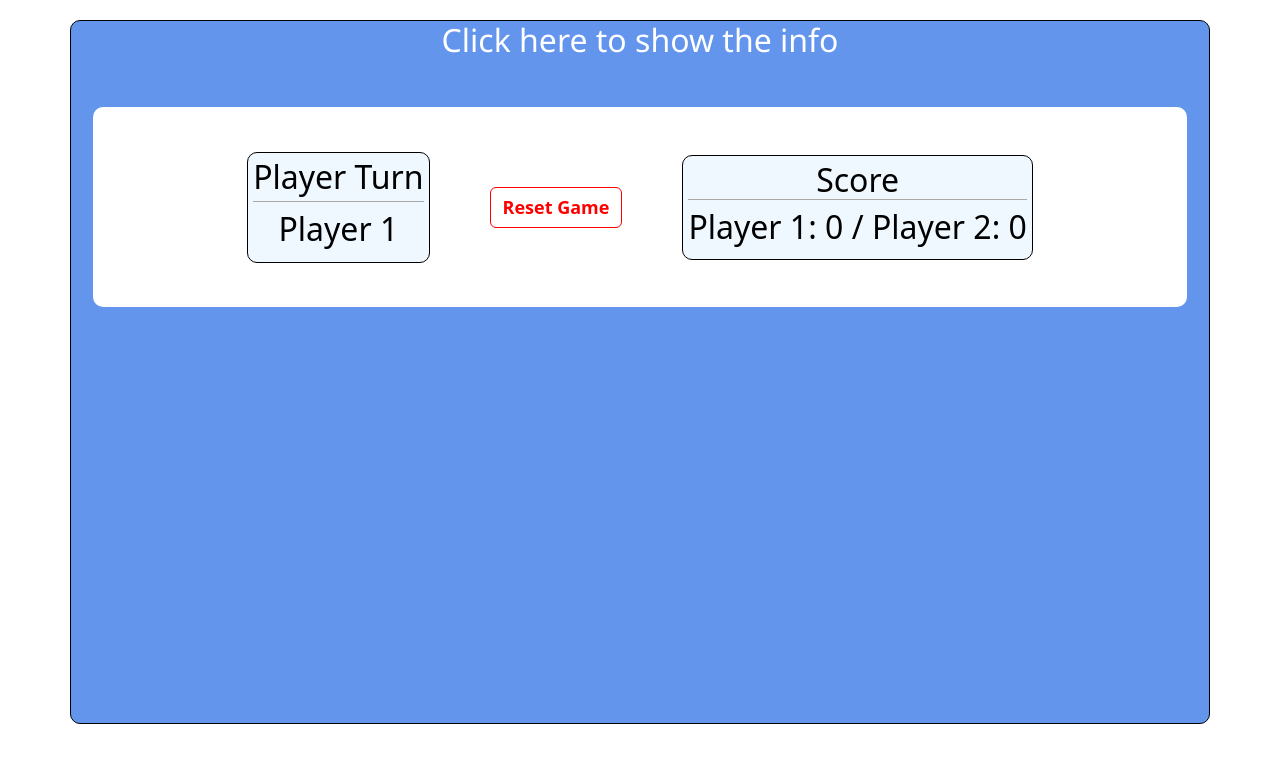
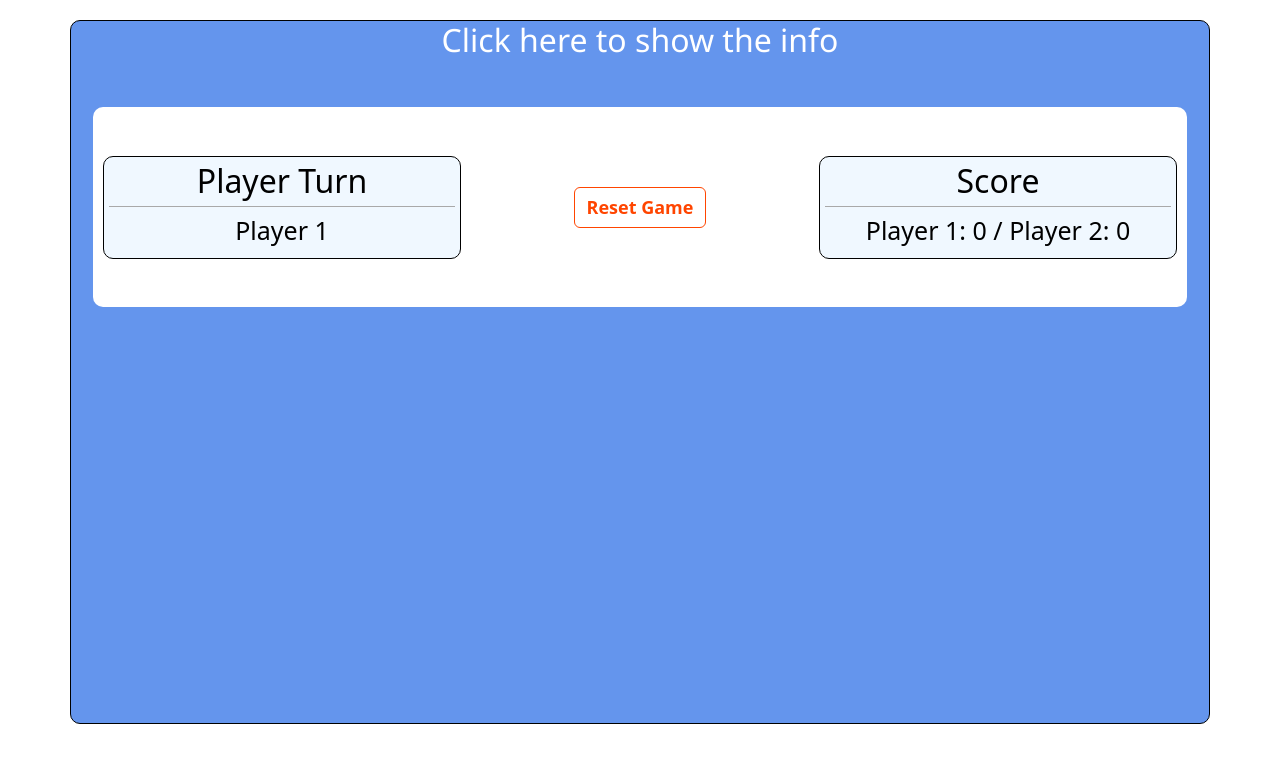
Before and after one commit to GuilleOk/quetionsGame, a React (Vite) app: page / in a window 1280 px wide. Shown: the top 762 px of the page. Built offline with nearby package versions, Linux system fonts and the light colour scheme; no server answers.

Commit message:
Proyecto terminado

```diff
--- a/src/app.jsx
+++ b/src/app.jsx
@@ -31,14 +31,16 @@ const App = () => {
   return (
     <div className='container containerGame mt-5'>
       <h1 className='header mb-5' onClick={handlerHeader}>Click here to show the info</h1>
-      <div className='d-flex containerPlayerTurn justify-content-center align-items-center my-2'>
-        <div style={{ border: '1px solid black', borderRadius: '10px', padding: '5px', backgroundColor: 'aliceblue', color: 'black' }}>
+      <div className='d-flex row containerPlayerTurn justify-content-center align-items-center my-2'>
+        <div className='col-4' style={{ border: '1px solid black', borderRadius: '10px', padding: '5px', backgroundColor: 'aliceblue', color: 'black' }}>
           <h2 style={{ textAlign: 'center', borderBottom: '1px solid darkgray', paddingBottom: '5px' }}>Player Turn</h2>
-          <h2 style={{ textAlign: 'center' }}>{playerTurn ? 'Player 1' : 'Player 2'}</h2>
+          <h2 style={{ textAlign: 'center', fontSize: '25px' }}>{playerTurn ? 'Player 1' : 'Player 2'}</h2>
         </div>
-        <button className='btn btn-outline-secondary' onClick={handlerReset}>Reset Game</button>
-        <div style={{ border: '1px solid black', borderRadius: '10px', padding: '5px', backgroundColor: 'aliceblue', color: 'black' }}>
-          <h2 style={{ textAlign: 'center', borderBottom: '1px solid darkgray' }}>Score</h2>
+        <div className='col-4 d-flex justify-content-center'>
+          <button className='btn btn-outline-secondary' onClick={handlerReset}>Reset Game</button>
+        </div>
+        <div className='col-4' style={{ border: '1px solid black', borderRadius: '10px', padding: '5px', backgroundColor: 'aliceblue', color: 'black' }}>
+          <h2 style={{ textAlign: 'center', borderBottom: '1px solid darkgray', paddingBottom: '5px' }}>Score</h2>
           <PointsTable playerPoints={playerPoints} />
         </div>
       </div>
--- a/src/components/ActualQuestion.jsx
+++ b/src/components/ActualQuestion.jsx
@@ -1,5 +1,6 @@
 /* eslint-disable camelcase */
 import React from 'react'
+import { decodeHtmlEntities } from '../handlers/stringsConverter'
 
 const ActualQuestion = ({ questions, question, setTotalAnswers, totalAnswers, numberOfQuestionToShow, correct_Answer, incorrect_Answers, playerPoints, setPlayerPoints, playerTurn, setPlayerTurn, winner, setWinner }) => {
   if (questions.length === 0 || numberOfQuestionToShow === 11) {
@@ -28,7 +29,7 @@ const ActualQuestion = ({ questions, question, setTotalAnswers, totalAnswers, nu
     }
     return (
       <div className='actualQuestion'>
-        <h1 className='questionToShow' style={{ color: 'blue' }}>{question}</h1>
+        <h1 className='questionToShow' style={{ color: 'white' }}>{decodeHtmlEntities(question)}</h1>
         <div className='d-none alertIncorrectAnswer'>
           <h2 className='h2IncorrectAnswer'>Incorrect Answer</h2>
           <button className='btn buttonHandlerAlert' onClick={handleAlert}>Close</button>
@@ -36,7 +37,7 @@ const ActualQuestion = ({ questions, question, setTotalAnswers, totalAnswers, nu
         <div className='row mt-4 mb-2 answers'>
           <div className='col-lg-3'>
             <div className='d-flex justify-content-center'>
-              <button className='btn answerContainer' onClick={() => handlerAnswer(correct_Answer)}>{correct_Answer}</button>
+              <button className='btn answerContainer' onClick={() => handlerAnswer(correct_Answer)}>{decodeHtmlEntities(correct_Answer)}</button>
             </div>
           </div>
           {/* eslint-disable-next-line camelcase */}
@@ -44,7 +45,7 @@ const ActualQuestion = ({ questions, question, setTotalAnswers, totalAnswers, nu
             return (
               <div className='col-lg-3' key={answerItem}>
                 <div className='d-flex justify-content-center'>
-                  <button className='btn answerContainer' onClick={() => handlerAnswer(answerItem)}>{answerItem}</button>
+                  <button className='btn answerContainer' onClick={() => handlerAnswer(answerItem)}>{decodeHtmlEntities(answerItem)}</button>
                 </div>
               </div>
             )
--- a/src/components/PointsTable.jsx
+++ b/src/components/PointsTable.jsx
@@ -3,7 +3,7 @@ import React from 'react'
 const PointsTable = ({ playerPoints }) => {
   return (
     <div>
-      <h2 style={{ color: 'black' }}>{`Player 1: ${playerPoints.pointsPlayer1} / Player 2: ${playerPoints.pointsPlayer2}`}</h2>
+      <h2 style={{ color: 'black', fontSize: '25px', textAlign: 'center' }}>{`Player 1: ${playerPoints.pointsPlayer1} / Player 2: ${playerPoints.pointsPlayer2}`}</h2>
     </div>
   )
 }
--- /dev/null
+++ b/src/handlers/stringsConverter.js
@@ -0,0 +1,5 @@
+export const decodeHtmlEntities = (str) => {
+  const textArea = document.createElement('textarea') // Crea un elemento textarea
+  textArea.innerHTML = str // Asigna el string con entidades HTML
+  return textArea.value // Devuelve el valor decodificado
+}
--- a/style.css
+++ b/style.css
@@ -11,11 +11,13 @@
 }
 
 .containerPlayerTurn{
-    gap: 60px;
+    /* gap: 120px; */
     background-color: white;
     margin: 5% 10px;
     min-height: 25vh;
     border-radius: 10px;
+    padding-left: 10px;
+    padding-right: 10px;
 }
 
 .header{
@@ -87,14 +89,14 @@
 
 .btn-outline-secondary{
     background-color: white;
-    color: red;
+    color: orangered;
     font-weight: bold;
     font-size: large;
-    border: 1px solid red;
+    border: 1px solid orangered;
 }
 
 .btn-outline-secondary:hover{
-    background-color: red;
+    background-color: orangered;
     color: white;
     border: 1px solid whitesmoke;
 }
```
